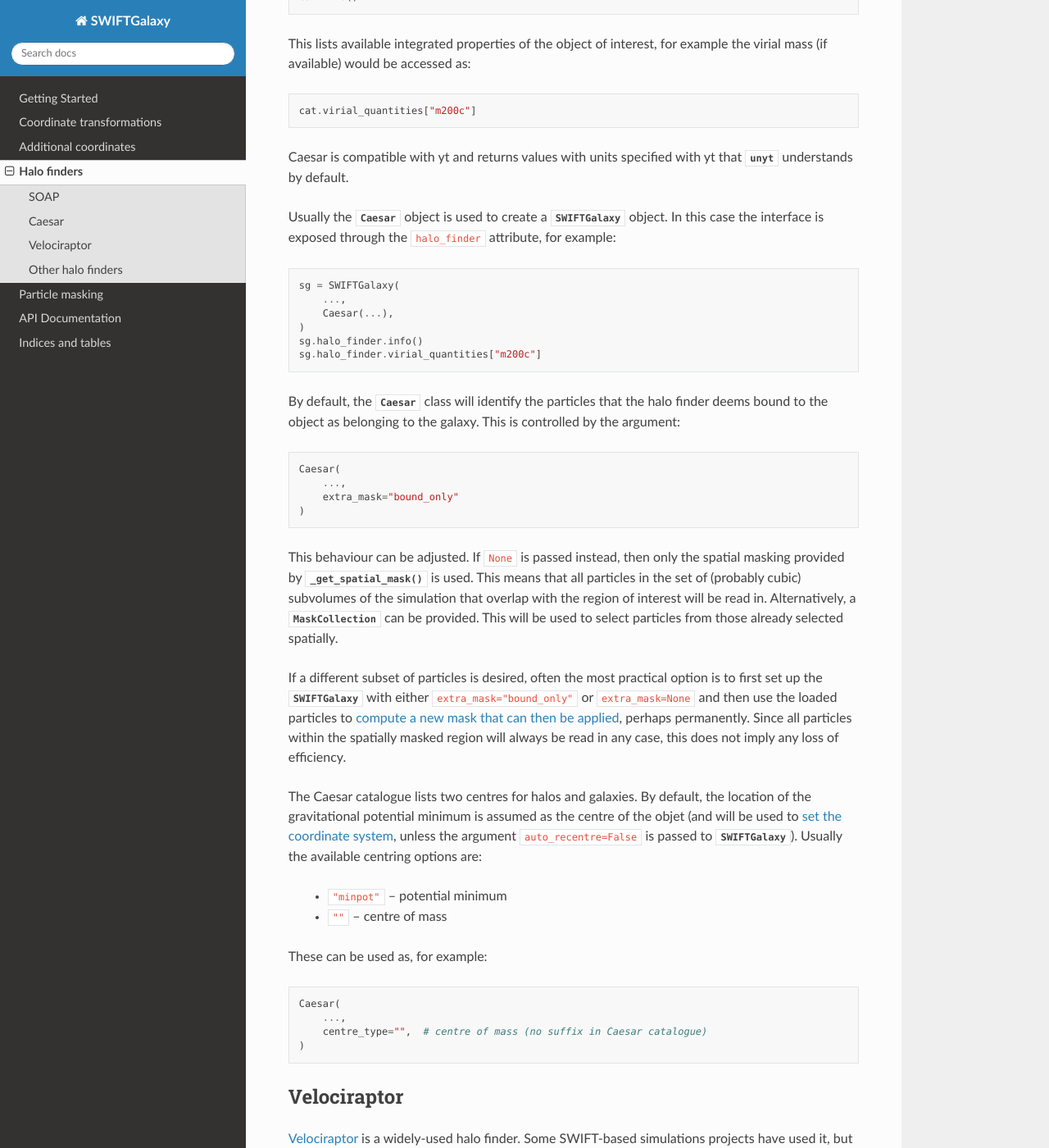
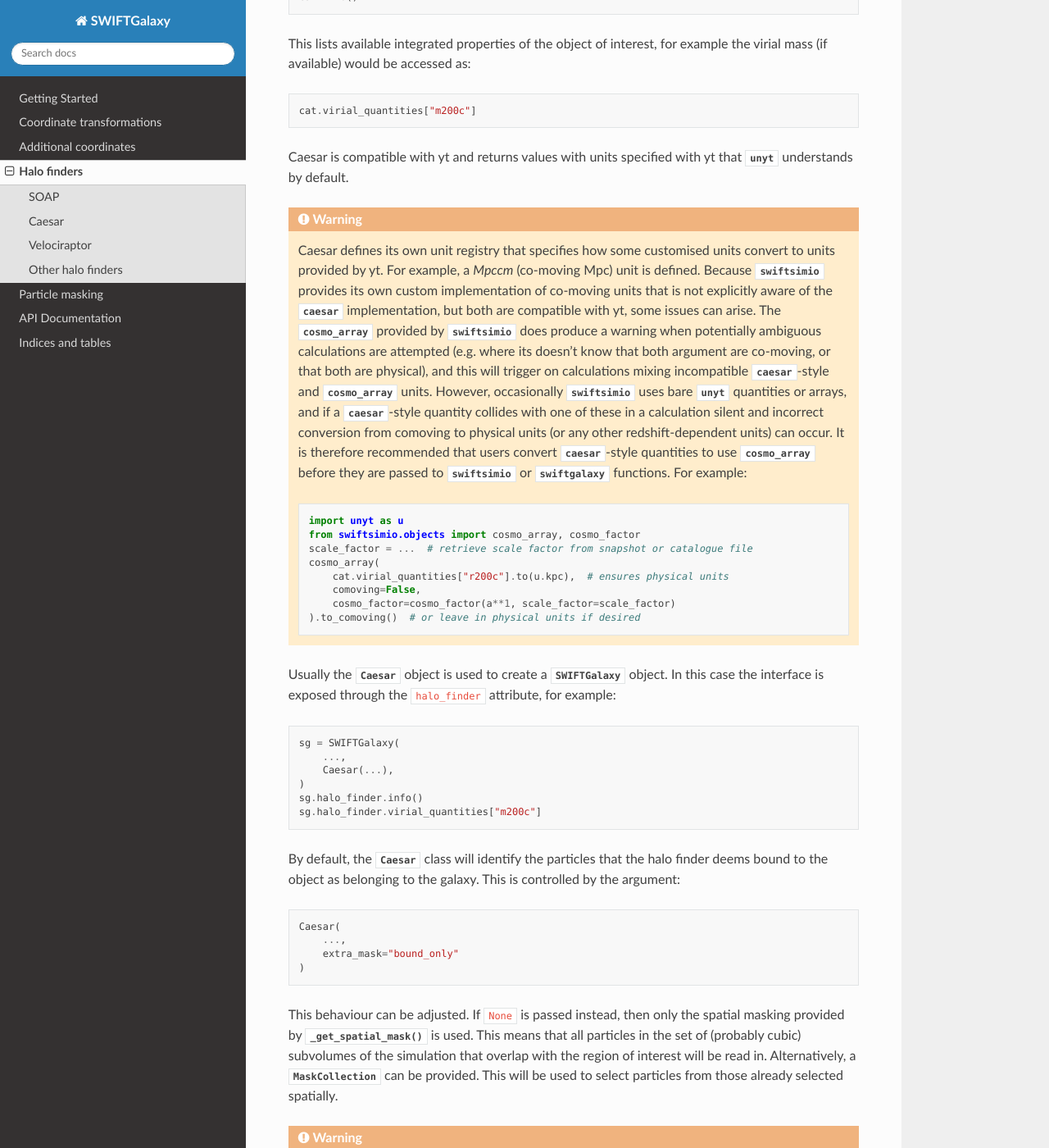
Before and after one commit to SWIFTSIM/swiftgalaxy, a Sphinx documentation site: the page built from docs/source/halo_finders/index.rst, in a window 1280 px wide and 1400 px high, scrolled down 1235 px. Shown: the whole window at 82% size. Built offline with Sphinx 7.4.7 and the Read the Docs theme 2.0.0, drawn with Linux system fonts in a browser that asks for light colours; some of the changed text lies outside the part shown.

Commit message:
Add some warnings to caesar section of docs.

```diff
--- a/docs/source/halo_finders/index.rst
+++ b/docs/source/halo_finders/index.rst
@@ -48,6 +48,21 @@ This lists available integrated properties of the object of interest, for exampl
 
 Caesar is compatible with yt and returns values with units specified with yt that :mod:`unyt` understands by default.
 
+.. warning ::
+
+    Caesar defines its own unit registry that specifies how some customised units convert to units provided by yt. For example, a `Mpccm` (co-moving Mpc) unit is defined. Because :mod:`swiftsimio` provides its own custom implementation of co-moving units that is not explicitly aware of the :mod:`caesar` implementation, but both are compatible with yt, some issues can arise. The :class:`~swiftsimio.objects.cosmo_array` provided by :mod:`swiftsimio` does produce a warning when potentially ambiguous calculations are attempted (e.g. where its doesn't know that both argument are co-moving, or that both are physical), and this will trigger on calculations mixing incompatible :mod:`caesar`-style and :class:`~swiftsimio.objects.cosmo_array` units. However, occasionally :mod:`swiftsimio` uses bare :mod:`unyt` quantities or arrays, and if a :mod:`caesar`-style quantity collides with one of these in a calculation silent and incorrect conversion from comoving to physical units (or any other redshift-dependent units) can occur. It is therefore recommended that users convert :mod:`caesar`-style quantities to use :class:`~swiftsimio.objects.cosmo_array` before they are passed to :mod:`swiftsimio` or :mod:`swiftgalaxy` functions. For example:
+
+    .. code-block:: python
+
+        import unyt as u
+        from swiftsimio.objects import cosmo_array, cosmo_factor
+	scale_factor = ...  # retrieve scale factor from snapshot or catalogue file
+        cosmo_array(
+	    cat.virial_quantities["r200c"].to(u.kpc),  # ensures physical units
+	    comoving=False,
+	    cosmo_factor=cosmo_factor(a**1, scale_factor=scale_factor)
+	).to_comoving()  # or leave in physical units if desired
+
 Usually the :class:`~swiftgalaxy.halo_finders.Caesar` object is used to create a :class:`~swiftgalaxy.reader.SWIFTGalaxy` object. In this case the interface is exposed through the ``halo_finder`` attribute, for example:
 
 .. code-block:: python
@@ -69,6 +84,10 @@ By default, the :class:`~swiftgalaxy.halo_finders.Caesar` class will identify th
     )
 
 This behaviour can be adjusted. If ``None`` is passed instead, then only the spatial masking provided by :meth:`~swiftgalaxy.halo_finders.Caesar._get_spatial_mask` is used. This means that all particles in the set of (probably cubic) subvolumes of the simulation that overlap with the region of interest will be read in. Alternatively, a :class:`~swiftgalaxy.masks.MaskCollection` can be provided. This will be used to select particles from those already selected spatially.
+
+.. warning::
+
+   Older :mod:`caesar` outputs (prior to updates to the package in October 2023) do not contain enough information to define a spatial sub-region to take advantage of :mod:`swiftsimio`'s spatial masking. :mod:`swiftgalaxy` is still compatible with these older output files but properties of all particles in the box will be read and then masked down to the object of interest, which is very inefficient. When :mod:`swiftgalaxy` doesn't find the information needed for spatial masking in a :mod:`caesar` output file, it will produce a warning at runtime before proceeding (very inefficiently).
 
 If a different subset of particles is desired, often the most practical option is to first set up the :class:`~swiftgalaxy.reader.SWIFTGalaxy` with either ``extra_mask="bound_only"`` or ``extra_mask=None`` and then use the loaded particles to :doc:`compute a new mask that can then be applied <../masking/index>`, perhaps permanently. Since all particles within the spatially masked region will always be read in any case, this does not imply any loss of efficiency.
 
```
Also changed, not shown: 1 other file.
